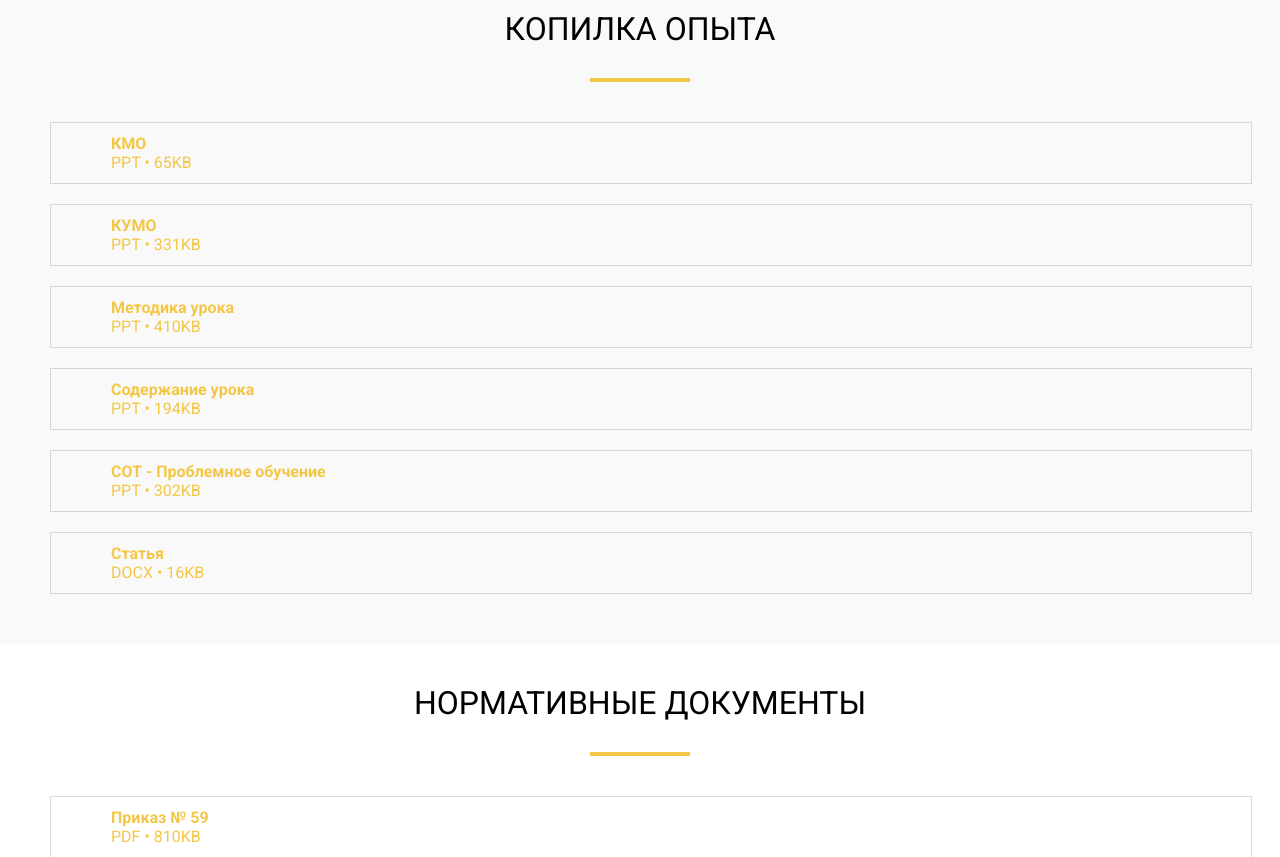
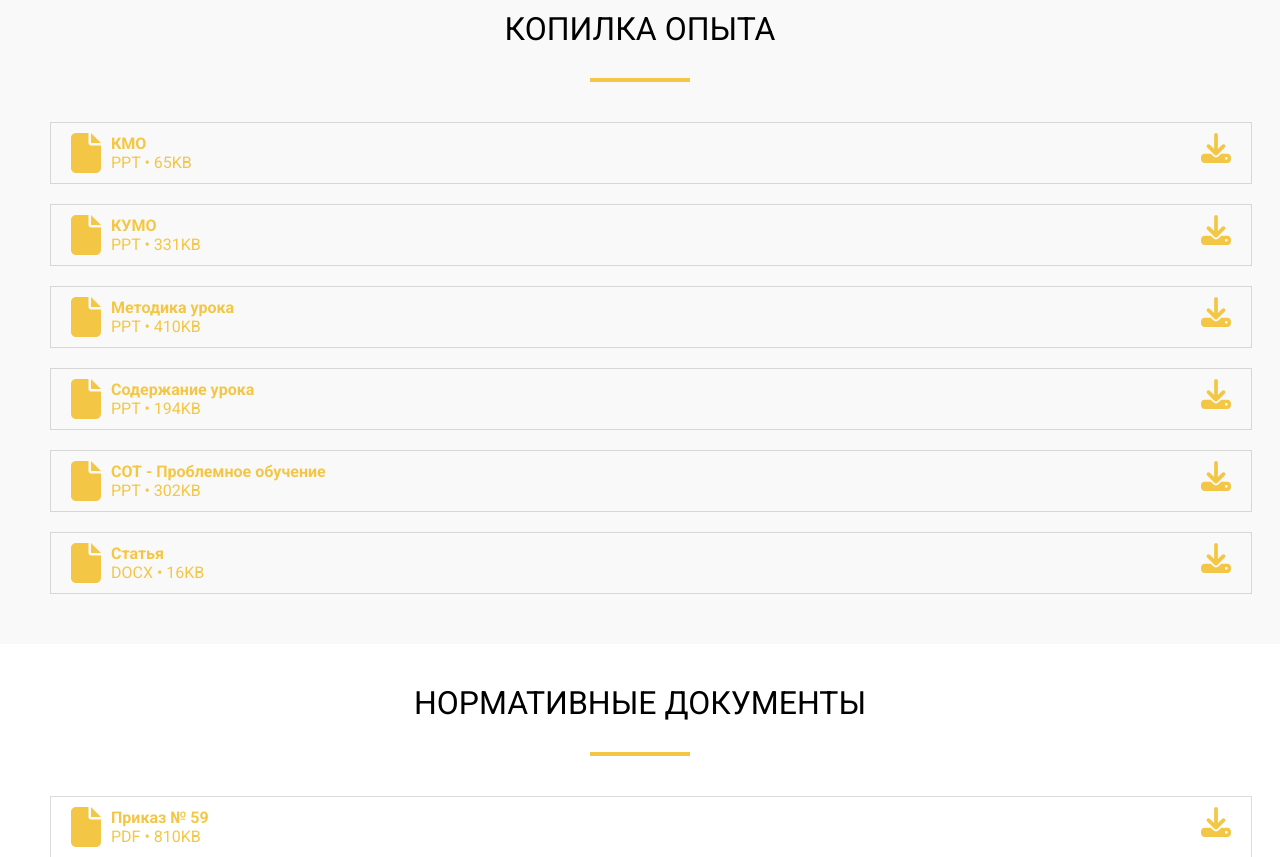
Before and after one commit to alexeybychkov60/site, a plain HTML site: page index.html in a window 1280 px wide. Shown: the part 840-1697 px from the top of the page. Drawn offline with Linux system fonts and the light colour scheme; the site is published under a folder, as on GitHub Pages, so addresses that start at the root find nothing.

Commit message:
Update style.css

```diff
--- a/style.css
+++ b/style.css
@@ -259,11 +259,11 @@ li > .download .wrap .content {
 .icon.file {
   width: 30px;
   height: 40px;
-  background: no-repeat url(/content/icons/file.svg);
+  background: no-repeat url(./content/icons/file.svg);
 }
 
 .icon.download {
   width: 30px;
   height: 40px;
-  background: no-repeat url(/content/icons/download.svg);
+  background: no-repeat url(./content/icons/download.svg);
 }
```
